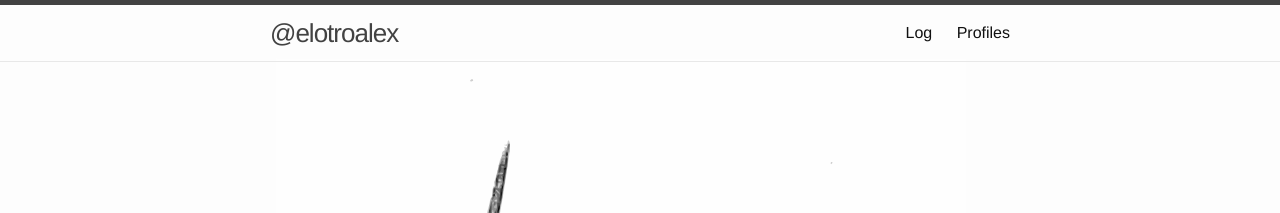
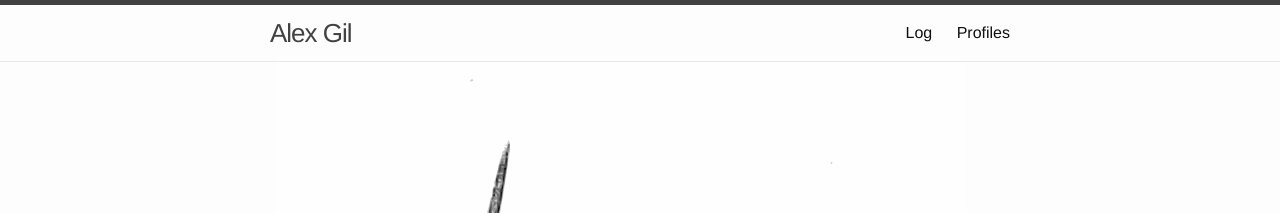
Before and after one commit to elotroalex/elotroalex, a Jekyll site: the page built from index.html, in a window 1280 px wide. Shown: the top 213 px of the page. Built offline with Jekyll 4.4.1, drawn with Linux system fonts in a browser that asks for light colours.

Commit message:
changed site title

```diff
--- a/_config.yml
+++ b/_config.yml
@@ -6,7 +6,7 @@
 # 'jekyll serve'. If you change this file, please restart the server process.
 
 # Site settings
-title: "@elotroalex"
+title: "Alex Gil"
 author: "Alex Gil"
 email: agil@columbia.edu
 description: > # this means to ignore newlines until "baseurl:"
```
